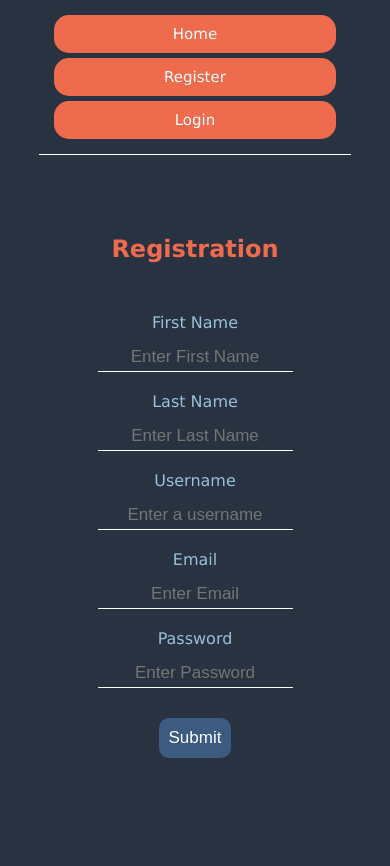
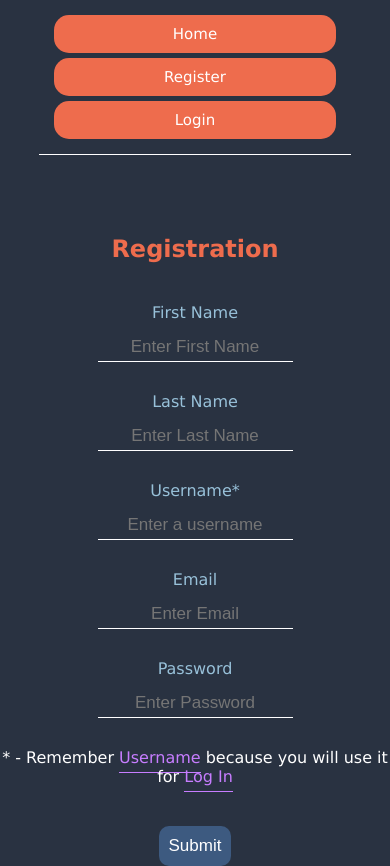
Before and after one commit to Razvan-Selig/GerText, a React (Vite) app: page /register in a window 390 px wide. Before the commit the page ends 844 px from the top, so only its background shows below. Built offline with nearby package versions, Linux system fonts and the light colour scheme.

Commit message:
Added more media queries

```diff
--- a/src/pages/Register.jsx
+++ b/src/pages/Register.jsx
@@ -74,7 +74,7 @@ function Register() {
         </div>
 
         <div className="form-element">
-          <label htmlFor="username">Username</label>
+          <label htmlFor="username">Username*</label>
           <input value={id} onChange={(e) => setId(e.target.value)} type="text" placeholder="Enter a username" />
         </div>
 
@@ -88,6 +88,8 @@ function Register() {
           <input value={password} onChange={(e) => setPassword(e.target.value)} type="password" placeholder="Enter Password" />
         </div>
 
+        <p>* - Remember <span>Username</span> because you will use it for <span>Log In</span></p>
+
         <button>Submit</button>
       </form>
     </div>
--- a/src/styles/Registration.css
+++ b/src/styles/Registration.css
@@ -9,11 +9,11 @@
 }
 
 .container form {
-    margin-top: 50px;
+    margin-top: 40px;
     display: flex;
     flex-direction: column;
     align-items: center;
-    gap: 20px;
+    gap: 30px;
 }
 
 .container form .form-element {
@@ -21,6 +21,7 @@
     flex-direction: column;
     align-items: center;
     width: 40%;
+    /* border: 1px solid blue; */
 }
 
 .container form label {
@@ -36,6 +37,8 @@
     border-bottom: 1px solid white;
     color: white;
     font-size: 17px;
+    width: 100%;
+    text-align: center;
 }
 
 .container form input:focus {
@@ -70,3 +73,13 @@
         text-align: center;
     }
 }
+
+.container form p {
+    color: white;
+}
+
+.container form p span {
+    color: #c77dff;
+    border-bottom: 1px solid #c77dff;
+    padding: 0 0 5px 0;
+}
```
